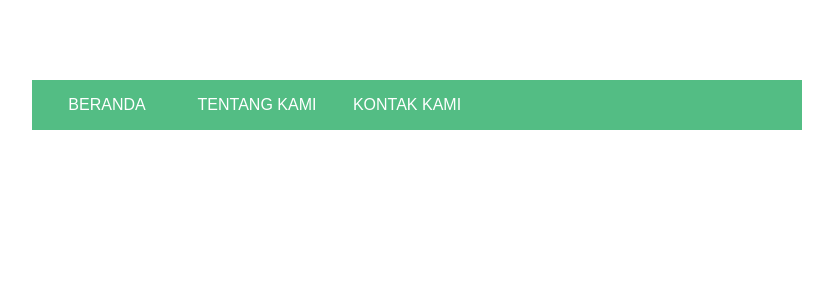
After one commit to ibnudana02/bprunisritama, a CodeIgniter app: page /bprunisritama/index.php/welcome/html in a window 1280 px wide. The commit adds this page. Shown: the top 300 px of the page, without its empty margins (223-1056 px from the left). Run offline with CodeIgniter, Linux system fonts and the light colour scheme.

```diff
--- a/application/controllers/Welcome.php
+++ b/application/controllers/Welcome.php
@@ -28,4 +28,9 @@ class Welcome extends CI_Controller
 		$this->load->view('home');
 		$this->load->view('template/footer');
 	}
+
+	public function html()
+	{
+		$this->load->view('test.html');
+	}
 }
--- /dev/null
+++ b/application/views/test.html
@@ -0,0 +1,93 @@
+<!doctype html>
+
+<html lang="en">
+
+<head>
+    <meta charset="utf-8">
+    <title>Judul Halaman Saya</title>
+    <!-- <link rel="stylesheet" type="text/css" href="style.css" media="all" /> -->
+    <style>
+        * {
+            margin: 0;
+            padding: 0;
+        }
+
+        body {
+            background-color: #fff;
+            font-family: Arial, Helvetica, sans-serif;
+            color: #FFF;
+        }
+
+        .menu-wrap {
+            background-color: #53bd84;
+            height: 50px;
+            line-height: 50px;
+            position: relative;
+            width: 770px;
+            margin: auto;
+            margin-top: 80px;
+        }
+
+        .menu-wrap ul {
+            list-style: none;
+        }
+
+        .menu-wrap ul li a {
+            float: left;
+            width: 150px;
+            display: block;
+            text-align: center;
+            color: #FFF;
+            text-decoration: none;
+            text-transform: uppercase;
+        }
+
+        .menu-wrap ul li a:hover {
+            background-color: #666;
+            display: block;
+        }
+
+        .menu-wrap ul li:hover ul {
+            display: block;
+        }
+
+        .menu-wrap ul ul {
+            display: none;
+            list-style: none;
+            position: absolute;
+            background-color: #53bd84;
+            left: 300px;
+            top: 50px;
+            width: 190px;
+        }
+
+        .menu-wrap ul ul li a {
+            float: none;
+            display: block;
+            padding-left: 30px;
+            text-align: left;
+            width: 160px;
+        }
+
+        .menu-wrap ul ul li a:hover {
+            color: #fff;
+        }
+    </style>
+</head>
+
+<body>
+    <div class="menu-wrap">
+        <ul>
+            <li><a href="beranda.html">Beranda</a></li>
+            <li><a href="tentang.html">Tentang Kami</a></li>
+            <li><a href="kontak.html">Kontak Kami</a>
+                <ul>
+                    <li><a href="alamat.html">Alamat Kami</a></li>
+                    <li><a href="kebijakan.html">Kebijakan</a></li>
+                </ul>
+            </li>
+        </ul>
+    </div>
+</body>
+
+</html>
```
Also changed, not shown: application/views/template/menu.php (+24 -6 lines), assets/css/index.html (added, +14 -0 lines), assets/fonts/index.html (added, +14 -0 lines), assets/img/index.html (added, +14 -0 lines), assets/index.html (added, +14 -0 lines), assets/js/index.html (added, +14 -0 lines), assets/style.css (+54 -0 lines).
